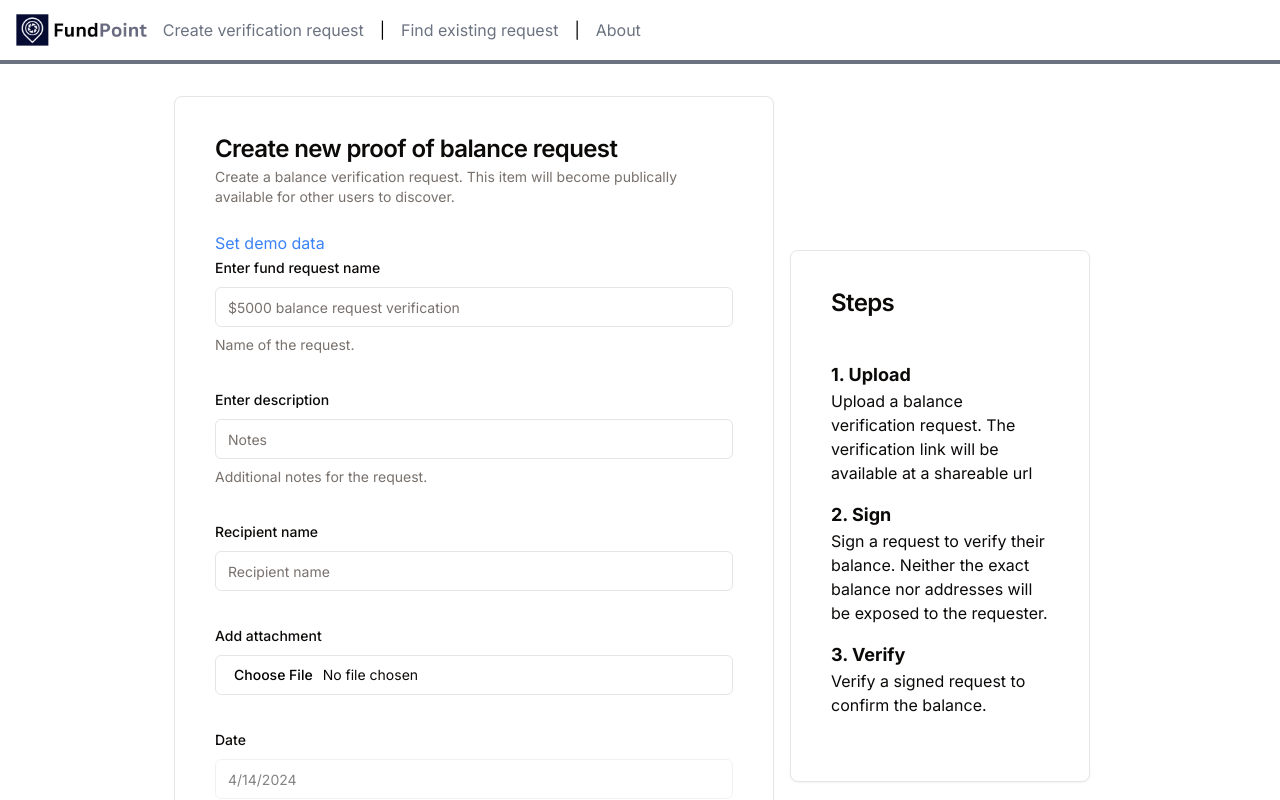
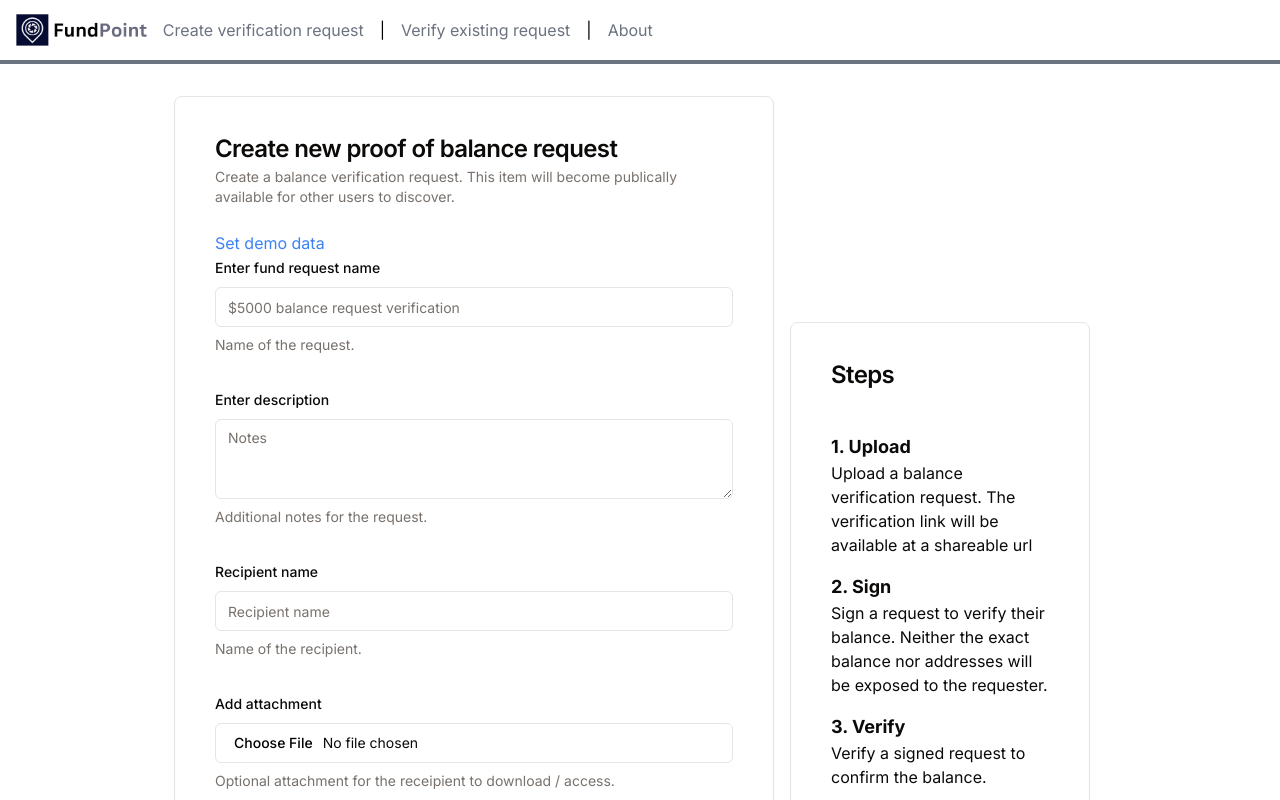
Before and after one commit to cbonoz/scale24, a Next.js app: page /upload in a window 1280 px wide. Shown: the top 800 px of the page. Built offline with nearby package versions, Linux system fonts and the light colour scheme.

Commit message:
update form and about page

```diff
--- a/components/nav-header.tsx
+++ b/components/nav-header.tsx
@@ -3,17 +3,24 @@ const NavHeader = () => {
         <header className="flex items-center h-16 bg-white-800 text-black px-4  border-b-4 border-gray-500 ">
             <div className="flex items-center">
                 <a href="/" className="block">
-          <img src="/logo.png" alt="FundPoint Logo" className="h-8 w-auto fill-current" />
+                    <img
+                        src="/logo.png"
+                        alt="FundPoint Logo"
+                        className="h-8 w-auto fill-current"
+                    />
                 </a>
                 {/* <span className="ml-4 text-xl font-bold">FundPoint</span> */}
             </div>
             <nav className="flex">
-        <a href="/upload" className="text-gray-500 hover:underline mx-4">
+                <a
+                    href="/upload"
+                    className="text-gray-500 hover:underline mx-4"
+                >
                     Create verification request
                 </a>
                 |
                 <a href="/sign" className="text-gray-500 hover:underline mx-4">
-          Find existing request
+                    Verify existing request
                 </a>
                 |
                 <a href="/about" className="text-gray-500 hover:underline mx-4">
@@ -21,7 +28,7 @@ const NavHeader = () => {
                 </a>
             </nav>
         </header>
-  );
-};
+    )
+}
 
-export default NavHeader;
+export default NavHeader
--- a/components/request-upload-form.tsx
+++ b/components/request-upload-form.tsx
@@ -1,95 +1,122 @@
-"use client";
+'use client'
 
-import { zodResolver } from "@hookform/resolvers/zod";
-import { useForm } from "react-hook-form";
-import { z } from "zod";
+import { zodResolver } from '@hookform/resolvers/zod'
+import { useForm } from 'react-hook-form'
+import { z } from 'zod'
 
-import { Button } from "@/components/ui/button";
-import { Form, FormControl, FormDescription, FormField, FormItem, FormLabel, FormMessage } from "@/components/ui/form";
-import { Input } from "@/components/ui/input";
-import { useState } from "react";
-import { isEmpty, signUrl } from "@/lib/utils";
-import { setKey } from "@/util/api";
-import RenderObject from "./render-object";
+import { Button } from '@/components/ui/button'
+import {
+    Form,
+    FormControl,
+    FormDescription,
+    FormField,
+    FormItem,
+    FormLabel,
+    FormMessage,
+} from '@/components/ui/form'
+import { Input } from '@/components/ui/input'
+import { useState } from 'react'
+import { isEmpty, signUrl } from '@/lib/utils'
+import { setKey } from '@/util/api'
+import RenderObject from './render-object'
+import { Textarea } from './ui/textarea'
 
 const formSchema = z.object({
     name: z.string().min(3, {
-    message: "Request name must be at least 3 characters.",
+        message: 'Request name must be at least 3 characters.',
     }),
     recipient: z.string().min(3, {
-    message: "Recipient name must be at least 3 characters.",
+        message: 'Recipient name must be at least 3 characters.',
     }),
     // optional
     date: z.date().optional(),
     file: z.any().optional(),
     notes: z.string().optional(),
-});
+})
 
 function UploadForm() {
-  const [result, setResult] = useState<any>(null);
-  const [loading, setLoading] = useState(false);
+    const [result, setResult] = useState<any>(null)
+    const [loading, setLoading] = useState(false)
 
     const setDemoData = async () => {
-    form.setValue("name", "Balance verification request");
-    form.setValue("notes", "This is to validate proof of funds to have an offer considered");
-    form.setValue("recipient", "John Doe");
-    form.setValue("date", new Date());
-    form.setValue("file", null);
+        form.setValue('name', 'Balance verification request')
+        form.setValue(
+            'notes',
+            'This is to validate proof of funds to have an offer considered'
+        )
+        form.setValue('recipient', 'John Doe')
+        form.setValue('date', new Date())
+        form.setValue('file', null)
     }
 
     const form = useForm<z.infer<typeof formSchema>>({
         resolver: zodResolver(formSchema),
         defaultValues: {},
-  });
+    })
 
     // 2. Define a submit handler.
     async function onSubmit(values: z.infer<typeof formSchema>) {
-    setLoading(true);
+        setLoading(true)
         try {
             // upload contract
             // TODO
-      const address = "0x123";
-
+            const address = '0x123'
 
             setResult({
                 success: true,
-        message: 'Request created successfully. Share the below url with the intended recipient.',
+                message:
+                    'Request created successfully. Share the below url with the intended recipient.',
                 url: signUrl(address),
-      });
+            })
             // scroll to result
-      window.scrollTo(0, document.body.scrollHeight);
+            window.scrollTo(0, document.body.scrollHeight)
 
-      form.setValue("name", "");
+            form.setValue('name', '')
         } catch (err: any) {
-      console.error(err);
+            console.error(err)
             setResult({
-        error: err?.message || "Unknown error",
-      });
+                error: err?.message || 'Unknown error',
+            })
         } finally {
-      setLoading(false);
+            setLoading(false)
         }
     }
 
-  const hasResult = !isEmpty(result);
+    const hasResult = !isEmpty(result)
 
     return (
         <div>
             {!hasResult && (
                 <Form {...form}>
-            <a href='#' className='hover:underline text-blue-500 cursor-pointer pointer' onClick={setDemoData}>Set demo data</a>
-          <form onSubmit={form.handleSubmit(onSubmit)} className="space-y-8">
-
+                    <a
+                        href="#"
+                        className="hover:underline text-blue-500 cursor-pointer pointer"
+                        onClick={setDemoData}
+                    >
+                        Set demo data
+                    </a>
+                    <form
+                        onSubmit={form.handleSubmit(onSubmit)}
+                        className="space-y-8"
+                    >
                         {/* Name */}
                         <FormField
                             control={form.control}
                             name="name"
                             render={({ field }) => (
                                 <FormItem>
-                  <FormLabel>Enter fund request name</FormLabel>
+                                    <FormLabel>
+                                        Enter fund request name
+                                    </FormLabel>
                                     <FormControl>
-                    <Input placeholder="$5000 balance request verification" {...field} />
+                                        <Input
+                                            placeholder="$5000 balance request verification"
+                                            {...field}
+                                        />
                                     </FormControl>
-                  <FormDescription>Name of the request.</FormDescription>
+                                    <FormDescription>
+                                        Name of the request.
+                                    </FormDescription>
                                     <FormMessage />
                                 </FormItem>
                             )}
@@ -103,14 +130,18 @@ function UploadForm() {
                                 <FormItem>
                                     <FormLabel>Enter description</FormLabel>
                                     <FormControl>
-                    <Input placeholder="Notes" {...field} />
+                                        <Textarea
+                                            placeholder="Notes"
+                                            {...field}
+                                        />
                                     </FormControl>
-                  <FormDescription>Additional notes for the request.</FormDescription>
+                                    <FormDescription>
+                                        Additional notes for the request.
+                                    </FormDescription>
                                     <FormMessage />
                                 </FormItem>
                             )}
                         />
-
 
                         {/* add files */}
 
@@ -121,12 +152,17 @@ function UploadForm() {
                                 <FormItem>
                                     <FormLabel>Recipient name</FormLabel>
                                     <FormControl>
-                    <Input placeholder="Recipient name" {...field} />
+                                        <Input
+                                            placeholder="Recipient name"
+                                            {...field}
+                                        />
                                     </FormControl>
+                                    <FormDescription>
+                                        Name of the recipient.
+                                    </FormDescription>
                                     <FormMessage />
                                 </FormItem>
                             )}
-
                         />
 
                         <FormField
@@ -138,11 +174,14 @@ function UploadForm() {
                                     <FormControl>
                                         <Input type="file" {...field} />
                                     </FormControl>
+                                    <FormDescription>
+                                        Optional attachment for the receipient
+                                        to download / access.
+                                    </FormDescription>
                                     <FormMessage />
                                 </FormItem>
                             )}
                         />
-
 
                         <FormField
                             control={form.control}
@@ -150,10 +189,21 @@ function UploadForm() {
                             disabled={true}
                             render={({ field }) => (
                                 <FormItem>
-                  <FormLabel>Date</FormLabel>
+                                    <FormLabel>
+                                        Date created (tentative){' '}
+                                    </FormLabel>
                                     <FormControl>
-                    <Input placeholder="Date" disabled={true} value={new Date().toLocaleDateString()} />
+                                        <Input
+                                            placeholder="Date"
+                                            disabled={true}
+                                            value={new Date().toLocaleDateString()}
+                                        />
                                     </FormControl>
+                                    <FormDescription>
+                                        Date of the request creation. This is
+                                        determined on successful creation and
+                                        shown on the request page.
+                                    </FormDescription>
                                     <FormMessage />
                                 </FormItem>
                             )}
@@ -177,14 +227,17 @@ function UploadForm() {
             )}
             {hasResult && (
                 <div className="pt-8">
-          <Button onClick={() => setResult(null)}> ← Create another request</Button>
+                    <Button onClick={() => setResult(null)}>
+                        {' '}
+                        ← Create another request
+                    </Button>
                     <div className="mt-4">
                         <RenderObject title="Result" obj={result} />
                     </div>
                 </div>
             )}
         </div>
-  );
+    )
 }
 
-export default UploadForm;
+export default UploadForm
--- /dev/null
+++ b/components/ui/textarea.tsx
@@ -0,0 +1,24 @@
+import * as React from "react"
+
+import { cn } from "@/lib/utils"
+
+export interface TextareaProps
+  extends React.TextareaHTMLAttributes<HTMLTextAreaElement> {}
+
+const Textarea = React.forwardRef<HTMLTextAreaElement, TextareaProps>(
+  ({ className, ...props }, ref) => {
+    return (
+      <textarea
+        className={cn(
+          "flex min-h-[80px] w-full rounded-md border border-input bg-background px-3 py-2 text-sm ring-offset-background placeholder:text-muted-foreground focus-visible:outline-none focus-visible:ring-2 focus-visible:ring-ring focus-visible:ring-offset-2 disabled:cursor-not-allowed disabled:opacity-50",
+          className
+        )}
+        ref={ref}
+        {...props}
+      />
+    )
+  }
+)
+Textarea.displayName = "Textarea"
+
+export { Textarea }
--- a/package.json
+++ b/package.json
@@ -9,7 +9,7 @@
     "lint": "next lint"
   },
   "dependencies": {
-    "@ethsign/sp-sdk": "^0.3.12",
+    "@ethsign/sp-sdk": "^0.3.19",
     "@hookform/resolvers": "^3.3.4",
     "@radix-ui/react-label": "^2.0.2",
     "@radix-ui/react-slot": "^1.0.2",
--- a/util/site-config.tsx
+++ b/util/site-config.tsx
@@ -1,32 +1,42 @@
 export const config = {
-  title: "FundPoint",
-  description: "Mediated proof of fund requests with one click without exposing your addresses or balance to the requester",
+    title: 'FundPoint',
+    description: 'Blockchain-mediated proof of fund requests with one click',
     about: [
         {
-      title: "What is FundPoint?",
-      description: "FundPoint is a tool that allows you to verify your balance without exposing your addresses or balance to the requester."
+            title: 'What is FundPoint?',
+            description:
+                'FundPoint is a tool that allows you to verify your balance without exposing your addresses or balance to the requester.',
         },
         {
-      title: "How does it work?",
-      description: "You upload a request for verification, the request is signed by the verifier, and the verifier verifies the request."
+            title: 'How does it work?',
+            description:
+                'You upload a request for verification, the request is signed by the verifier, and the verifier verifies the request.',
         },
         {
-      title: "Why should I use FundPoint?",
-      description: "FundPoint allows you to verify your balance without exposing your addresses or balance to the requester."
-    }
+            title: 'Why should I use FundPoint?',
+            description:
+                'FundPoint allows you to verify your balance without exposing your addresses or balance to the requester.',
+        },
+        {
+            title: 'Disclaimer',
+            description:
+                'Note FundPoint is currently a proof of concept prototype and as provided as-is without any guarantees. Use at your own risk.',
+        },
     ],
     steps: [
         {
-      title: "Upload",
-      description: "Upload a balance verification request. The verification link will be available at a shareable url",
+            title: 'Upload',
+            description:
+                'Upload a balance verification request. The verification link will be available at a shareable url',
         },
         {
-      title: "Sign",
-      description: "Sign a request to verify their balance. Neither the exact balance nor addresses will be exposed to the requester."
+            title: 'Sign',
+            description:
+                'Sign a request to verify their balance. Neither the exact balance nor addresses will be exposed to the requester.',
         },
         {
-      title: "Verify",
-      description: "Verify a signed request to confirm the balance."
+            title: 'Verify',
+            description: 'Verify a signed request to confirm the balance.',
+        },
+    ],
 }
-  ]
-};
```
Also changed, not shown: lib/ethsign.ts (+58 -0 lines), 1 other file (tests, documents, lock files or other folders). Lines whose indentation alone changed are shown as unchanged.
